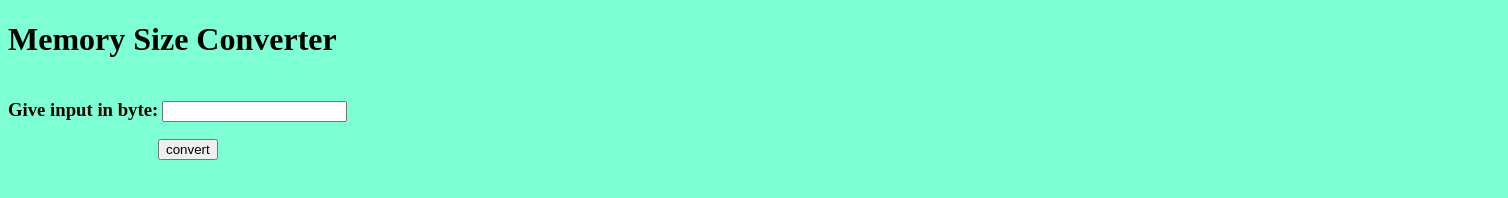
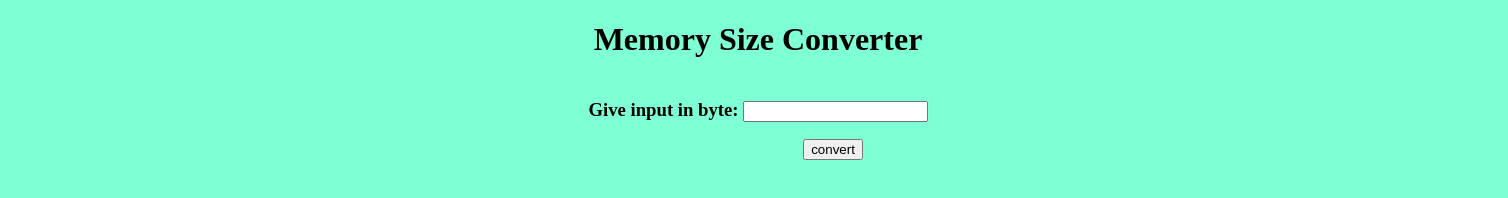
Before and after one commit to Rohit4Pal/Memory-Size-Converter, a website: page index.html in a window 1280 px wide. Shown: the top 198 px of the page, 1508 px wide, since content can reach past the window. Drawn offline with Linux system fonts and the light colour scheme.

Commit message:
Update style.css

```diff
--- a/style.css
+++ b/style.css
@@ -4,7 +4,11 @@ h3{
 
 body{
   background-color: aquamarine;
+  height: 1500px;
+  width:1500px;
+  text-align: center;
 }
+
 
 #button{
   margin-left: 150px;
```
